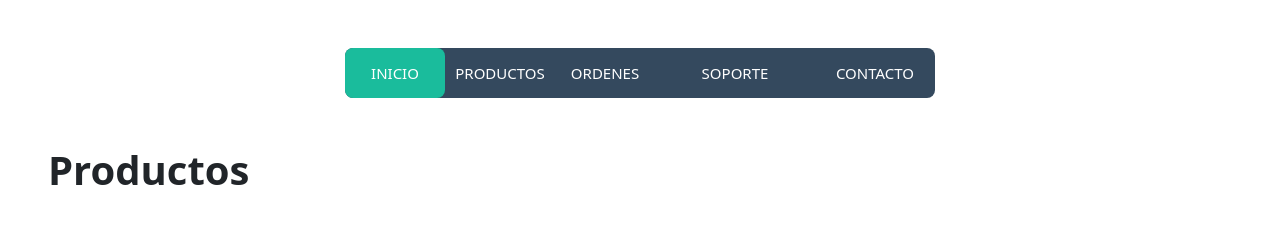
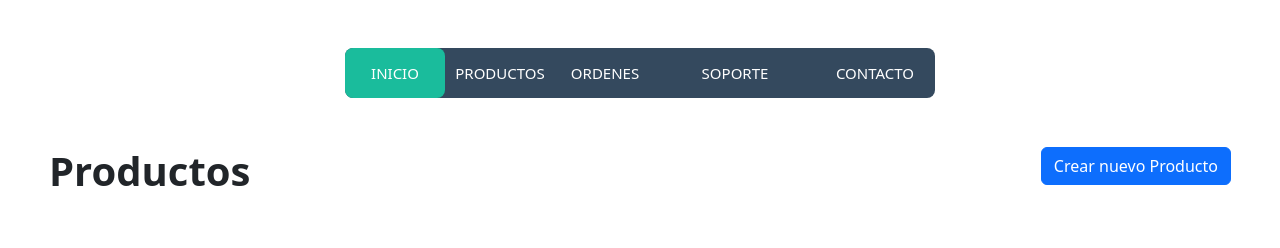
Before and after one commit to jessicatec93/adc_front, an Angular app: page /product-list in a window 1280 px wide. Shown: the top 248 px of the page. Built offline with nearby package versions, Linux system fonts and the light colour scheme; no server answers.

Commit message:
Component create

```diff
--- a/src/app/app-routing.module.ts
+++ b/src/app/app-routing.module.ts
@@ -7,11 +7,13 @@ import { HomeComponent } from './home/home.component';
 import { ContactComponent } from './contact/contact.component';
 import { TechnicalSupportComponent } from './technical-support/technical-support.component';
 import { ProductDetailComponent } from './product/product-detail/product-detail.component';
+import { ProductCreateComponent } from './product/product-create/product-create.component';
 
 const routes: Routes = [
   { path: '', redirectTo: 'home', pathMatch: 'full' },
   { path: 'home', component: HomeComponent },
   { path: 'product-list', component: ProductListComponent },
+  { path: 'product-create', component: ProductCreateComponent},
   { path: 'product-detail/:id', component: ProductDetailComponent},
   { path: 'order-list', component: OrderListComponent },
   { path: 'contact', component: ContactComponent },
--- a/src/app/app.module.ts
+++ b/src/app/app.module.ts
@@ -11,6 +11,7 @@ import { HomeComponent } from './home/home.component';
 import { ContactComponent } from './contact/contact.component';
 import { TechnicalSupportComponent } from './technical-support/technical-support.component';
 import { ProductDetailComponent } from './product/product-detail/product-detail.component';
+import { ProductCreateComponent } from './product/product-create/product-create.component';
 
 @NgModule({
   declarations: [
@@ -23,7 +24,8 @@ import { ProductDetailComponent } from './product/product-detail/product-detail.
     HomeComponent,
     ContactComponent,
     TechnicalSupportComponent,
-    ProductDetailComponent
+    ProductDetailComponent,
+    ProductCreateComponent
   ],
   imports: [
     BrowserModule,
--- /dev/null
+++ b/src/app/product/product-create/product-create.component.html
@@ -0,0 +1 @@
+<p>product-create works!</p>
--- a/src/app/product/product-list/product-list.component.html
+++ b/src/app/product/product-list/product-list.component.html
@@ -1,5 +1,12 @@
 <br><br>
-<h1><b>{{title}}</b></h1>
+<table class="w-100">
+  <tbody>
+    <tr>
+    <td><h1><b>{{title}}</b></h1> </td>
+    <td class="float-end"><a class="btn btn-primary" href="/product-create" role="button">Crear nuevo Producto</a></td>
+    </tr>
+  </tbody>
+</table>
 <br><br>
 <div class="container-fluid w-25">
     <form class="d-flex" role="search">
```
Also changed, not shown: src/app/product/product-create/product-create.component.ts (added, +10 -0 lines), src/app/product/product-create/product-create.component.css (added), src/app/product/product-detail/product-detail.component.html (line endings or trailing spaces), 1 other file (tests, documents, lock files or other folders).
